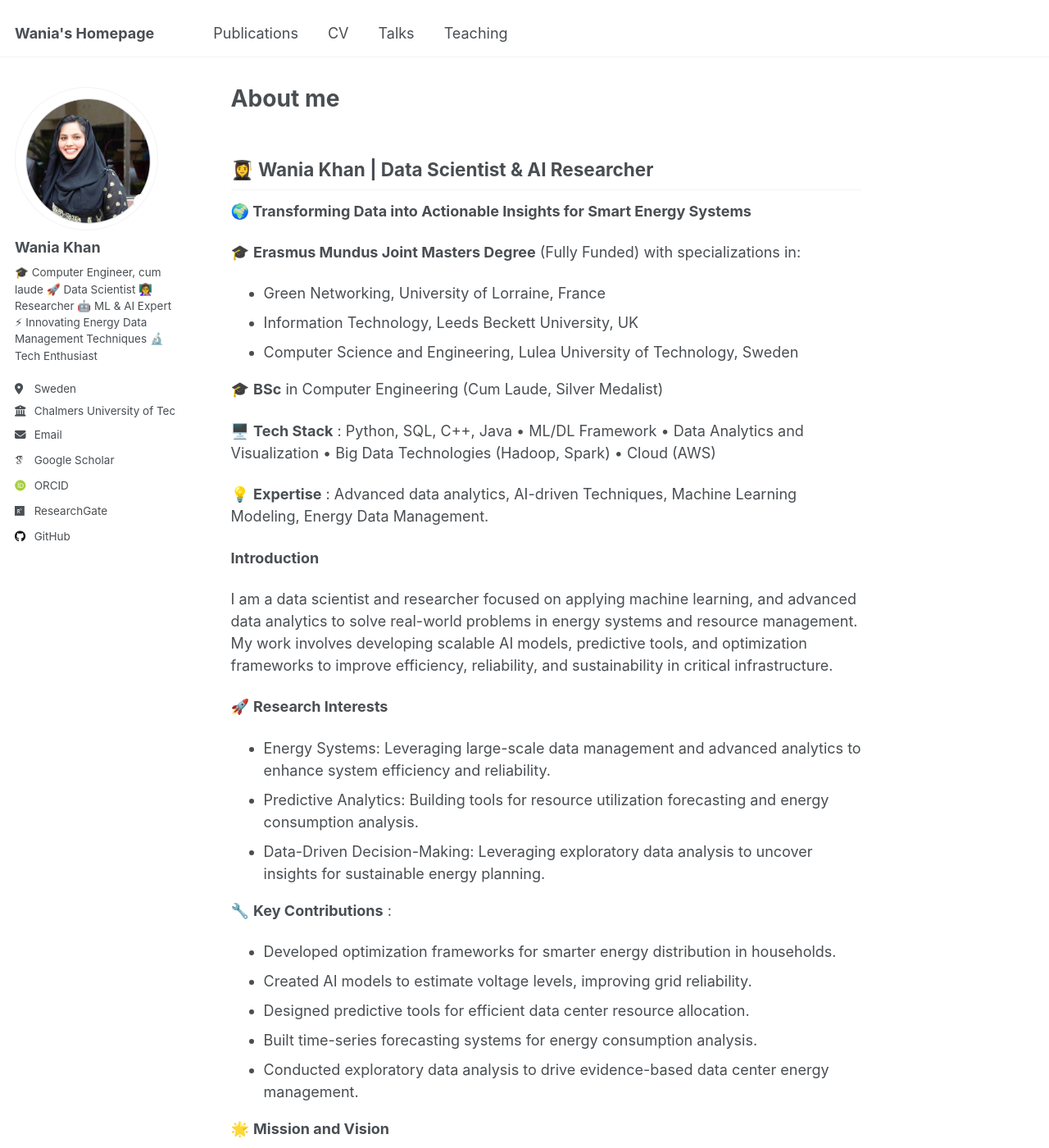
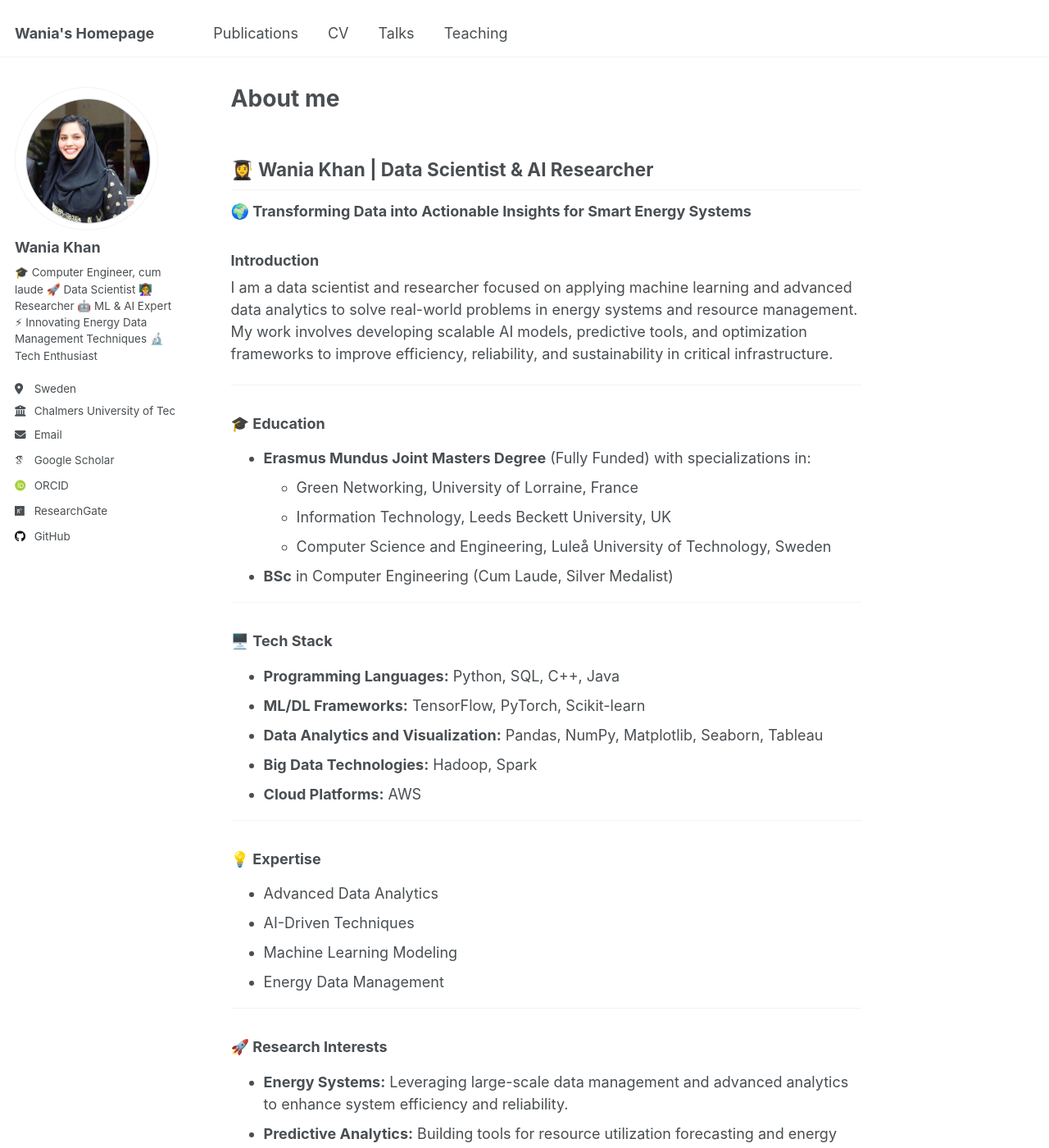
Before and after one commit to WaniaKhance/WaniaKhan-Profile, a Jekyll site: the page built from _pages/about.md, in a window 1280 px wide and 1400 px high. Shown: the whole window at 82% size. Built offline with Jekyll 4.4.1, drawn with Linux system fonts in a browser that asks for light colours; some web fonts are replaced; some of the changed text lies outside the part shown.

Commit message:
Update about.md

```diff
--- a/_pages/about.md
+++ b/_pages/about.md
@@ -9,30 +9,54 @@ redirect_from:
 
 ## **👩‍🎓 Wania Khan | Data Scientist & AI Researcher**
 
-**🌍  Transforming Data into Actionable Insights for Smart Energy Systems**
+**🌍 Transforming Data into Actionable Insights for Smart Energy Systems**
 
-🎓 **Erasmus Mundus Joint Masters Degree** (Fully Funded) with specializations in:
-- Green Networking, University of Lorraine, France
-- Information Technology, Leeds Beckett University, UK
-- Computer Science and Engineering, Lulea University of Technology, Sweden
 
-🎓 **BSc** in Computer Engineering (Cum Laude, Silver Medalist)
+### **Introduction**
 
-🖥️ **Tech Stack** : Python, SQL, C++, Java • ML/DL Framework • Data Analytics and Visualization • Big Data Technologies (Hadoop, Spark) • Cloud (AWS)
+I am a data scientist and researcher focused on applying machine learning and advanced data analytics to solve real-world problems in energy systems and resource management. My work involves developing scalable AI models, predictive tools, and optimization frameworks to improve efficiency, reliability, and sustainability in critical infrastructure.
 
-💡 **Expertise** : Advanced data analytics, AI-driven Techniques, Machine Learning Modeling, Energy Data Management.
+---
 
-**Introduction**
+### **🎓 Education**
 
-I am a data scientist and researcher focused on applying machine learning, and advanced data analytics to solve real-world problems in energy systems and resource management. My work involves developing scalable AI models, predictive tools, and optimization frameworks to improve efficiency, reliability, and sustainability in critical infrastructure.
+- **Erasmus Mundus Joint Masters Degree** (Fully Funded) with specializations in:
+    - Green Networking, University of Lorraine, France
+    - Information Technology, Leeds Beckett University, UK
+    - Computer Science and Engineering, Luleå University of Technology, Sweden
+- **BSc** in Computer Engineering (Cum Laude, Silver Medalist)
 
-🚀 **Research Interests**
+---
 
-- Energy Systems: Leveraging large-scale data management and advanced analytics to enhance system efficiency and reliability.
-- Predictive Analytics: Building tools for resource utilization forecasting and energy consumption analysis.
-- Data-Driven Decision-Making: Leveraging exploratory data analysis to uncover insights for sustainable energy planning.
+### **🖥️ Tech Stack**
 
-🔧 **Key Contributions** :
+- **Programming Languages:** Python, SQL, C++, Java
+- **ML/DL Frameworks:** TensorFlow, PyTorch, Scikit-learn
+- **Data Analytics and Visualization:** Pandas, NumPy, Matplotlib, Seaborn, Tableau
+- **Big Data Technologies:** Hadoop, Spark
+- **Cloud Platforms:** AWS
+
+---
+
+### **💡 Expertise**
+
+- Advanced Data Analytics
+- AI-Driven Techniques
+- Machine Learning Modeling
+- Energy Data Management
+
+
+---
+
+### **🚀 Research Interests**
+
+- **Energy Systems:** Leveraging large-scale data management and advanced analytics to enhance system efficiency and reliability.
+- **Predictive Analytics:** Building tools for resource utilization forecasting and energy consumption analysis.
+- **Data-Driven Decision-Making:** Leveraging exploratory data analysis to uncover insights for sustainable energy planning.
+
+---
+
+### **🔧 Key Contributions**
 
 - Developed optimization frameworks for smarter energy distribution in households.
 - Created AI models to estimate voltage levels, improving grid reliability.
@@ -40,13 +64,14 @@ I am a data scientist and researcher focused on applying machine learning, and a
 - Built time-series forecasting systems for energy consumption analysis.
 - Conducted exploratory data analysis to drive evidence-based data center energy management.
 
-🌟 **Mission and Vision**
+---
+
+### **🌟 Mission and Vision**
 
 - Leveraging AI and data science for sustainable energy solutions.
 - Bridging the gap between data science and real-world energy challenges.
 - Advocating for open-source tools and fostering innovation in tech-for-good initiatives.
 - Mentoring aspiring data scientists and contributing to open-source projects.
-
 
 📫 **Let’s Collaborate** on data-driven solutions for a sustainable future!!
 <div align="center">
```
